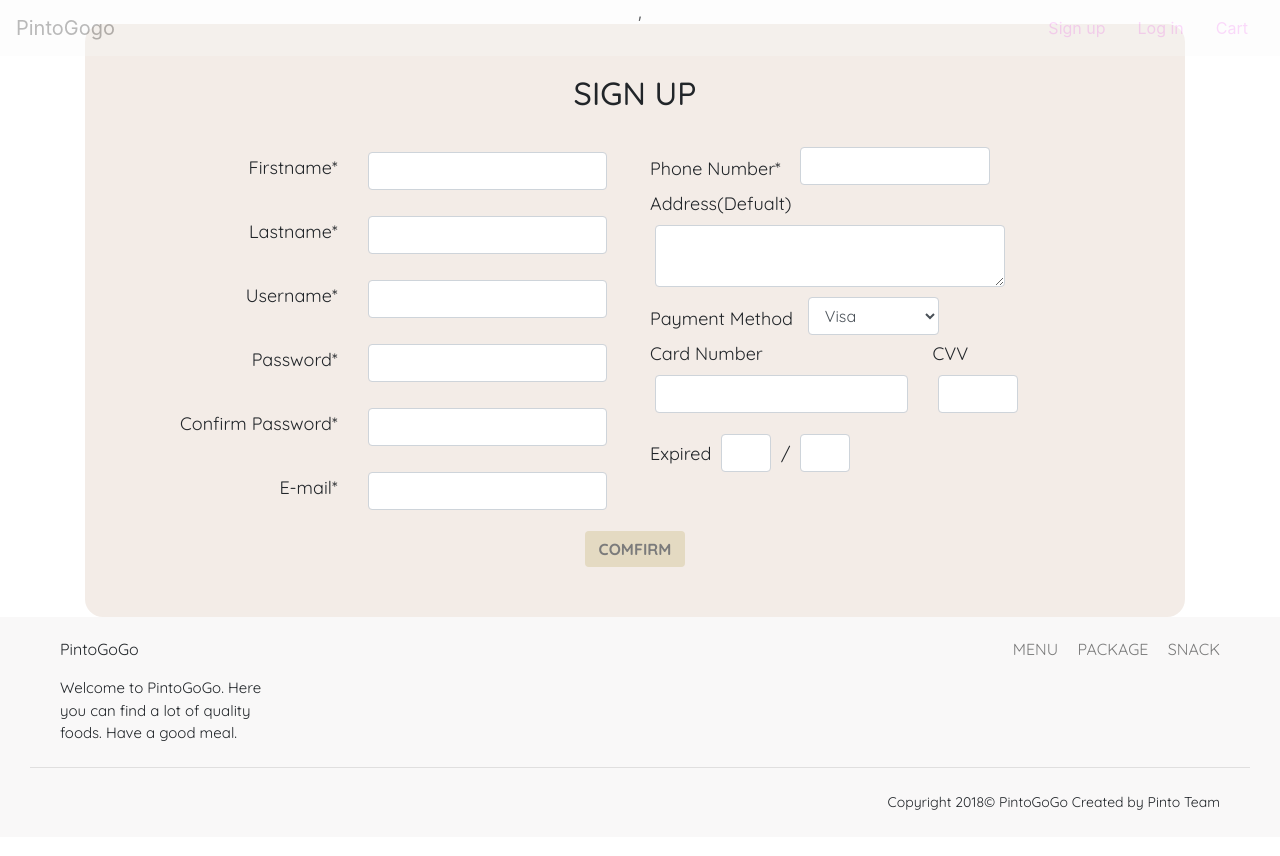
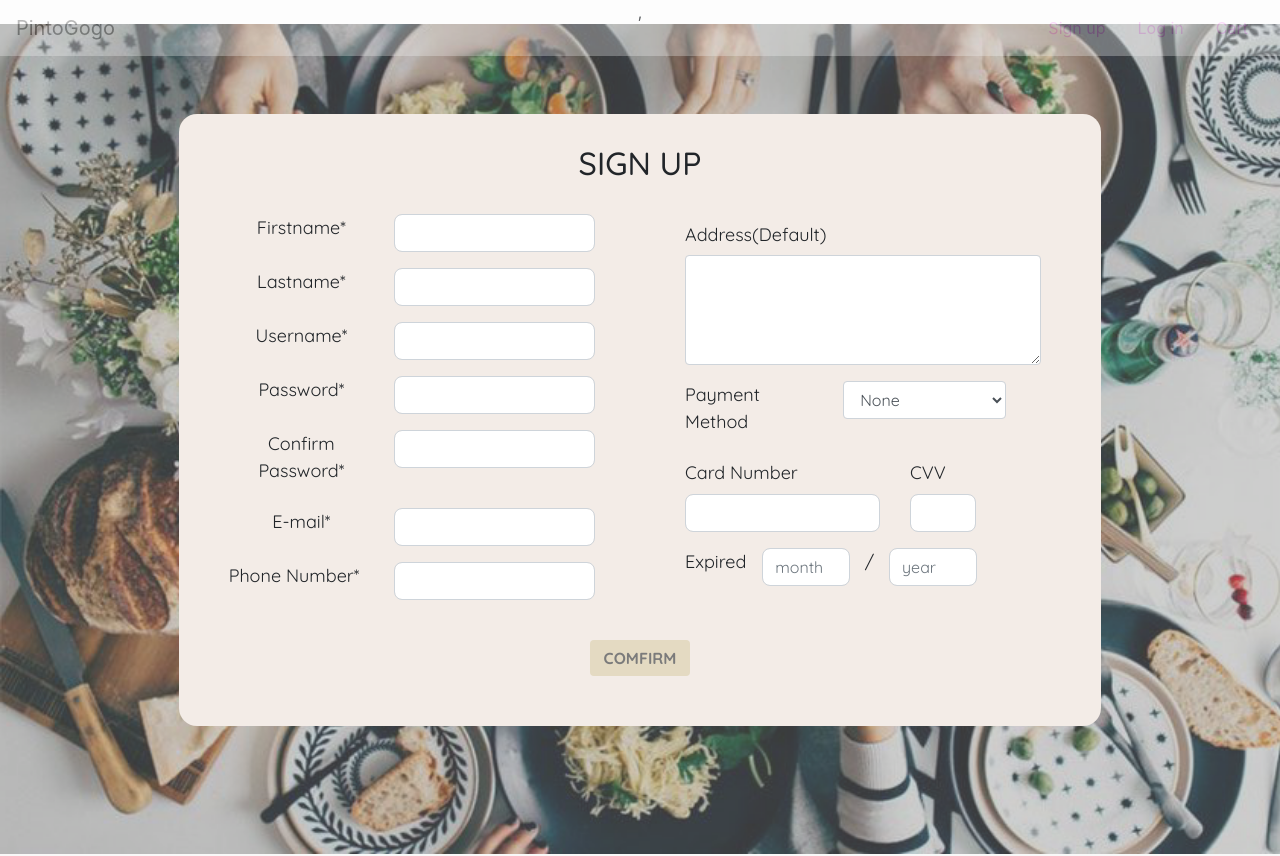
Before and after one commit to MyGreenSlime/PintoGOGO, a React (Create React App) app in the folder frontend/: page /register in a window 1280 px wide. Shown: the top 856 px of the page. Built offline with nearby package versions, Linux system fonts and the light colour scheme.

Commit message:
merge with new register

```diff
--- a/frontend/src/App.js
+++ b/frontend/src/App.js
@@ -1,6 +1,6 @@
 import React, { Component } from 'react';
 import './css/App.css';
-import { Route, Switch } from 'react-router-dom'
+import { Route, Switch, withRouter } from 'react-router-dom'
 //---------------don--------------------------------
 import DemoMenu from './component/demomenu'
 import Addmenu from './component/demoaddmenu'
@@ -24,10 +24,12 @@ const Home = () => {
 
 {/*-------------Add path of page---------------*/}
 class App extends Component {
+
   render() {
     return (
 
       <div className="App">
+
         <Navbar />,
         <Switch>
           <Route exact path="/" component={Home} />
--- a/frontend/src/component/register/register.css
+++ b/frontend/src/component/register/register.css
@@ -1,108 +1,62 @@
-@import url('https://fonts.googleapis.com/css?family=Montserrat');
-@import url('https://fonts.googleapis.com/css?family=Quicksand');
 @import url('https://fonts.googleapis.com/css?family=Quicksand:400,500,700');
 
 .set-screen {
-    background: url("./bg.png");
+    background: url("/img/register/bg.png");
     background-size: cover;
-    /* align-self : center; */
-     /* position: fixed;  */
-    padding-top: 10%;
-    padding-bottom: 100px;;
-    /* width: 100%; */
-    /* height: 100%; */
     background-repeat: no-repeat;
+    padding: 7% 0 10% 0
 }
 
 .register-box
 {
+    width: 72%;
+    margin: 0 auto 0 auto;
     background-color: #f3ece7;
     border-radius: 18px;
-    /* margin-top: 10%; */
-    /* margin-bottom: 15%; */
-    padding-top: 50px;
-    padding-bottom: 50px;
-    /* position: absolute;
-    left: 20%;
-    right: 20%;  */
-    max-width: 1100px;
-    /* max-width: 1000px;  */
-    text-align: center;
+    /* padding: 20px; */
     font-family: 'Quicksand', sans-serif;
-    font-size: 18px;
+    min-width: 393px;
+    padding: 30px 30px 50px 30px
 }
 
 .form
 {
-    width: 70%;
-    max-width: 1000px;
+    font-size: 18px;
+}
+
+.form-left
+{
+    padding-left: 30px;
+    padding-right: 30px;
 }
 
 .text-form-left
 {
-     text-align: right;
-    /* margin-top: 5px;
-      margin-bottom: 5px;   */
+    width: 40%;
+}
+
+.form-right
+{
+    padding-left: 30px;
+    padding-right: 30px;
 }
 
 .text-form-right
 {
     text-align: left;
-    /* margin-left: 10px; */
 }
 
-.input-form-left
+.payment
 {
-    margin-top: 5px;
-    margin-bottom: 5px;
-    margin-right: 15px;
-    max-width: 95%;
+    width: 41%;
+    text-align: left;
+    padding-left: 15px;
 }
 
-.input-form-right
+.exp
 {
-    margin-bottom: 5px;
-    margin-left: 5px;
-    max-width: 190px;
-}
-
-.input-form-card
-{
-    margin-bottom: 5px;
-    margin-left: 5px;
-    width: 250px;
-}
-
-.input-form-cardno
-{
-    margin-bottom: 5px;
-    margin-left: 5px;
-    max-width: 300px;
-}
-
-.input-form-cvv
-{
-    margin-bottom: 5px;
-    margin-left: 5px;
-    max-width: 80px;
-}
-
-
-.input-addr
-{
-    max-width: 350px;
-    margin-left: 5px;
-    margin-bottom: 10px;
-}
-
- /* input[type=text]:focus {
-    border: 3px solid #555;
-     box-shadow: 3px 5px #555;
-}  */
-
-.input-form-expired
-{
-    max-width: 50px;
+    width: 20%;
+    padding-left: 15px;
 }
 
 .button-confirm
@@ -112,4 +66,26 @@
     border: solid 0px;
     width: 100px;
     font-weight: bold;
+    /* margin-bottom: 20px; */
 }
+
+.addr
+{
+    height: 110px !important;
+}
+
+input[type=text] {
+    border-radius: 8px;
+ }
+
+input[type=password] {
+    border-radius: 8px;
+ }
+
+input[type=email] {
+    border-radius: 8px;
+ }
+
+input[type=textarea] {
+    border-radius: 8px;
+ }
--- a/frontend/src/component/register/register.js
+++ b/frontend/src/component/register/register.js
@@ -1,8 +1,9 @@
 import React, {Component} from 'react';
-import {Container, Col, Row, Button, Form, FormGroup, Label, Input, FormText, Alert } from 'reactstrap';
+import {Container, Col, Row, Button, Form, FormGroup, Label, Input, formText, Alert,ReactDOM } from 'reactstrap';
 import './register.css';
 import { RestClient } from '../api/api'
 import axios from 'axios'
+
 class Register extends Component {
 	constructor(props){
 		super(props);
@@ -17,6 +18,7 @@ class Register extends Component {
 			address : "",
 		status : {}
     }
+    this.baseState = this.state
 	this.onChangeFirstname = this.onChangeFirstname.bind(this)
 	this.onChangeLastname = this.onChangeLastname.bind(this)
 	this.onChangeEmail = this.onChangeEmail.bind(this)
@@ -75,55 +77,13 @@ class Register extends Component {
 		})
 	}
 
+  resetForm = () => {
+    this.setState(this.baseState)
+  }
+
 	handleSubmit(e) {
-		// var pass = true
-        // if(this.refs.first_name.value === '') {
-        //     alert('Firstname is required')
-        //     pass = false
-        // }
-        // if(this.refs.last_name.value === '') {
-        //     alert('Lastname is required')
-        //     pass = false
-        // }
-        // if(this.refs.email.value === '') {
-        //     alert('Email is required')
-        //     pass = false
-        // }
-        // if(this.refs.user_name.value === '') {
-        //     alert('user_name is required')
-        //     pass = false
-        // }
-        // if(this.refs.password1.value === '') {
-        //     alert('password1 is required')
-        //     pass = false
-        // }
-        // if(this.refs.password2.value === '') {
-        //     alert('password2 is required')
-        //     pass = false
-        // }
-        // if(this.refs.phonenumber.value === '') {
-        //     alert('Phonenumber is required')
-        //     pass = false
-		// 		}
-		// 		if(this.refs.address.value === '') {
-        //     alert('Address is required')
-        //     pass = false
-        // }
-        // if(pass) {
-        //     this.setState({user : {
-        //         first_name : this.refs.first_name.value,
-        //         last_name : this.refs.last_name.value,
-        //         email : this.refs.email.value,
-        //         user_name : this.refs.user_name.value,
-        //         password1 : this.refs.password1.value,
-        //         password2 : this.refs.password2.value,
-		// 		phonenumber : this.refs.phonenumber.value,
-		// 		address : this.refs.address.value
-        //     }}, function() {
-        //         console.log(this.state.user);
-        //         RestClient.post("http://localhost:4000/users/register",this.state.user)
-
-        //     })
+    // if(this.state.first_name === ''){
+    //   alert('required')
     // }
     const userDetail = {
 			first_name : this.state.first_name,
@@ -144,99 +104,106 @@ class Register extends Component {
 
     render() {
     return (
-      <Container>
-				<div className="register-box">
-        <h2>SIGN UP</h2>
-				<br></br>
-		  <Form>
-			<Row  >
-			  <Col className="col-md-6 col-12" >
-        	<FormGroup row >
-        		<Label className='text-form-left' for="Firstname" sm={6}>Firstname*</Label>
+      <div className='set-screen'> {/*bg*/}
+        <div className='register-box'> {/*register box*/}
+          <h2> SIGN UP </h2>
+          <br/>
+          <Form className='form'>
+          <Row>
+            <Col className="col-md-6 col-12">
+              <div className='form-left'> {/*left form*/}
+                <FormGroup row>
+                   <Label className='text-form-left' for="Firstname" >Firstname*</Label>
     	  	        <Col>
-							<Input className='input-form-left' type="text" id="Firstname" onChange={this.onChangeFirstname} value={this.state.first_name} />
+						        <Input type="text" id="Firstname" onChange={this.onChangeFirstname} value={this.state.first_name} required/>
 		    	        </Col>
                 </FormGroup>
                 <FormGroup row>
-						<Label className='text-form-left' for="Lastname" sm={6}>Lastname*</Label>
+					        <Label className='text-form-left' for="Lastname" >Lastname*</Label>
     	  	        <Col>
-							<Input className='input-form-left' type="text" id="Lastname" onChange={this.onChangeLastname} value={this.state.last_name}/>
+						        <Input type="text" id="Lastname" onChange={this.onChangeLastname} value={this.state.last_name} required/>
                   </Col>
 					      </FormGroup>
                 <FormGroup row>
-						<Label className='text-form-left' for="Username" sm={6}>Username*</Label>
+						      <Label className='text-form-left' for="Username" >Username*</Label>
       	  	      <Col>
-							<Input className='input-form-left' type="text" id="Username" onChange={this.onChangeUsername} value={this.state.user_name}/>
+							      <Input type="text" id="Username" onChange={this.onChangeUsername} value={this.state.user_name} required/>
 			    	      </Col>
 					      </FormGroup>
 					       <FormGroup row>
-						<Label className='text-form-left' for="Password" sm={6}>Password*</Label>
+						      <Label className='text-form-left' for="Password">Password*</Label>
       	  	      <Col>
-							<Input className='input-form-left' type="password" id="Password" onChange={this.onChangePassword1} value={this.state.password1}/>
+							      <Input type="password" id="Password" onChange={this.onChangePassword1} value={this.state.password1} reqiured/>
 			    	      </Col>
 					      </FormGroup>
 					      <FormGroup row>
-						<Label className='text-form-left' for="ConfirmPassword" sm={6}>Confirm Password*</Label>
+						      <Label className='text-form-left' for="ConfirmPassword">Confirm Password*</Label>
       	  	      <Col>
-							<Input className='input-form-left' type="password" id="ConfirmPassword" onChange={this.onChangePassword2} value={this.state.password2}/>
+							      <Input type="password" id="ConfirmPassword" onChange={this.onChangePassword2} value={this.state.password2} required/>
       			    	</Col>
 			      		</FormGroup>
       					<FormGroup row>
-						<Label className='text-form-left' for="Email" sm={6}>E-mail*</Label>
+			      			<Label className='text-form-left' for="Email">E-mail*</Label>
             	  	<Col>
-							<Input className='input-form-left' type="email" id="Email" onChange={this.onChangeEmail} value={this.state.email}/>
+			      				<Input type="email" id="Email" onChange={this.onChangeEmail} value={this.state.email} required/>
 			    	      </Col>
       					</FormGroup>
-					{/* <FormGroup row>
-						<Label className='text-form-left' for="PhoneNumber" sm={6}>Phone Number*</Label>
+                <FormGroup row>
+                  <Label className='text-form-left' for="PhoneNumber">Phone Number* &nbsp;&nbsp;</Label>
 						      <Col>
-							<input className='input-form-left' type="text" id="PhoneNumber" ref="phonenumber"/>
+                    <Input type="text" id="PhoneNumber" onChange={this.onChangePhonenumber} value={this.state.phonenumber} required/>
                   </Col>
                 </FormGroup>
-					<FormGroup className='text-form-right'>
-        		<Label for="Address">Address(Defualt)</Label>
-						<input className='input-addr' type="textarea" id="Address" ref="address"/>
-					</FormGroup> */}
+              </div>
             </Col>
-
-				<Col className="col-md-6 col-12" >
-					<Form inline>
-						<Label className='text-form-right' for="PhoneNumber" >Phone Number* &nbsp;&nbsp;</Label>
-						<Input className='input-form-right' type="text" id="PhoneNumber" onChange={this.onChangePhonenumber} value={this.state.phonenumber}/>
-        	</Form>
-					<Form className='text-form-right'>
-        		<Label for="Address">Address(Defualt)</Label>
-						<Input className='input-addr' type="textarea" id="Address" onChange={this.onChangeAddress} value={this.state.address}/>
-					</Form>
-					<Form inline>
-						<Label className='text-form-right' for="Payment">Payment Method&nbsp;&nbsp;</Label>
-						<Input className='input-form-card' type="select" id="Payment">
+            <Col className="col-md-6 col-12">
+              <div className='form-right'> {/*right form*/}
+                <FormGroup row>
+                  <Label className='text-form-right' for="Address" sm={12}>Address(Default)</Label>
+                  <Col>
+						      <Input className='addr' type="textarea" id="Address" onChange={this.onChangeAddress} value={this.state.address}/>
+                  </Col>
+                </FormGroup>
+                <FormGroup row>
+						      <Label className='text-form-right' className='payment' for="Payment">Payment Method&nbsp;&nbsp;</Label>
+                  <Col sm={6}>
+						        <Input type="select" id="Payment">
+                      <option>None</option>
 							        <option>Visa</option>
         			        <option>Mastercard</option>
 						        </Input>
-					</Form>
+                  </Col>
+					      </FormGroup>
                 <FormGroup row>
-						<Col className='text-form-right'>
+						      <Col className='text-form-right' sm={7}>
 							      <Label for="CardNumber">Card Number</Label>
-							<Input className='input-form-cardno' type="text" id="CardNumber"/>
+							      <Input type="text" id="CardNumber"/>
 						      </Col>
-						<Col className='text-form-right'>
+						      <Col className='text-form-right'sm={3}>
 							      <Label for="CVV">CVV</Label>
 							      <Input className='input-form-cvv' type="text" id="CVV"/>
 						      </Col>
                 </FormGroup>
-					<Form inline>
-						<Label className='text-form-right' for="EXP">Expired&nbsp;&nbsp;</Label>
-						<Input className='input-form-expired' type="text" id="EXPMonth"/>
-						<Label>&nbsp;&nbsp;/&nbsp;&nbsp;</Label>
-						<Input className='input-form-expired' type="text" id="EXPYear"/>
-					</Form>
+                <FormGroup row>
+						      <Label className='exp' for="EXP">Expired&nbsp;&nbsp;</Label>
+                  <Col>
+						      <Input type="text" id="EXPMonth" placeholder="month"/>
+					        </Col>
+                  <Label className='slash'>/</Label>
+                  <Col>
+					        <Input type="text" id="EXPYear" placeholder="year"/>
+                  </Col>
+                  <Label sm={2}>&nbsp;&nbsp;</Label>
+				        </FormGroup>
+              </div>
             </Col>
           </Row>
           </Form>
-			<Button type = 'submit' width='auto' className='button-confirm' onClick={this.handleSubmit.bind(this)}> COMFIRM </Button>
+          <br/>
+          <Button width='auto' className='button-confirm' onClick={this.handleSubmit.bind(this)}> COMFIRM </Button>
         </div>
-      </Container>
+      </div>
+
     );
   }
 }
```
Lines whose indentation alone changed are shown as unchanged.
